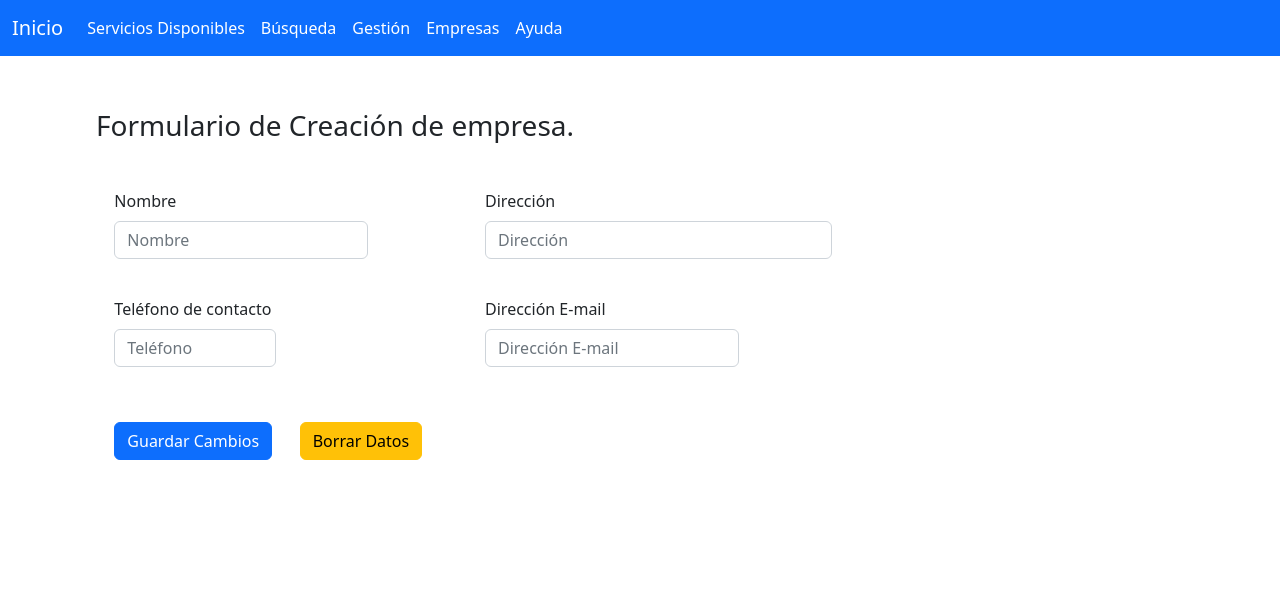
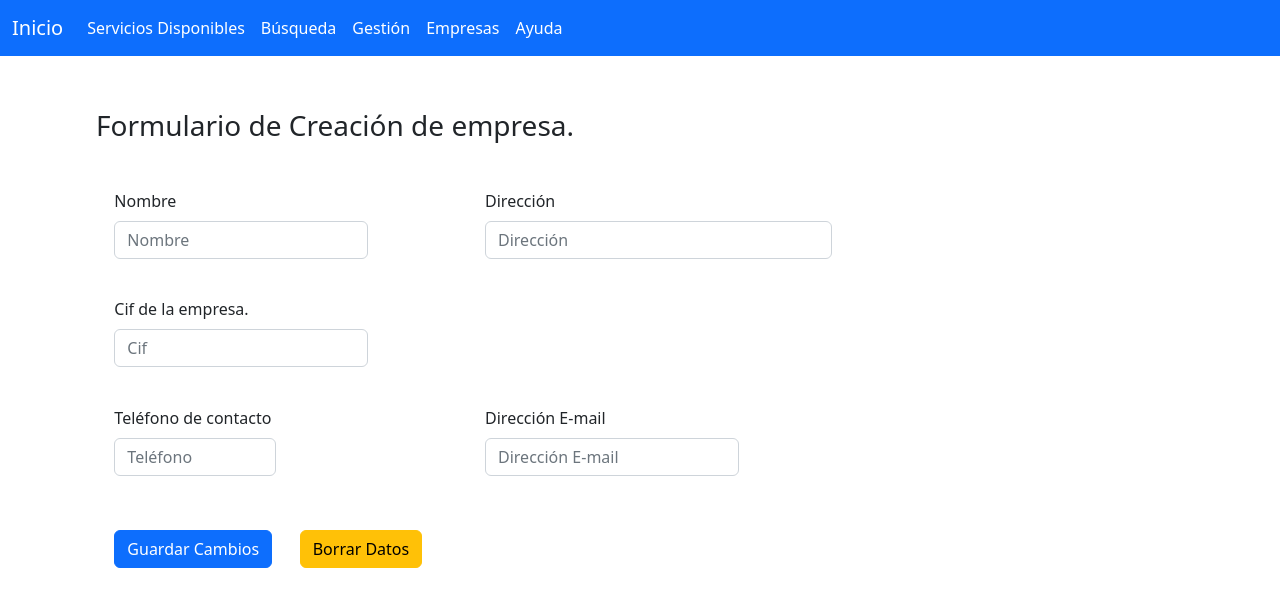
Before and after one commit to csesvaz/NetlifyBack4AppTraducpol, a Vue app in the folder frontend/: page /#/altaEmpresa in a window 1280 px wide. Shown: the top 606 px of the page. Built offline with nearby package versions, Linux system fonts and the light colour scheme.

Commit message:
terminado formulario fix #2

```diff
--- a/frontend/src/FormulariosAlta/AltaEmpresa.vue
+++ b/frontend/src/FormulariosAlta/AltaEmpresa.vue
@@ -69,6 +69,24 @@ export default {
             />
           </div>
         </div>
+          <div class="row inicial">
+          <div class="col-md-3">
+            <label for="cif" class="form-label">Cif de la empresa.</label>
+          </div>
+        </div>
+        <div class="row">
+          <div class="col-md-3">
+            <input
+              type="text"
+              class="form-control"
+              id="cif"
+              placeholder="Cif"
+              required
+              v-model="empresa.cif"
+            />
+          </div>
+        </div>
+
         <div class="row inicial">
           <div class="col-md-4">
             <label for="telefono" class="form-label"
@@ -135,7 +153,7 @@ export default {
   margin-top: 3vw;
 }
 @media (max-width: 576px) {
-  .inicial{
+  .inicial {
     margin-top: 6vw;
   }
   .btn {
@@ -151,6 +169,5 @@ export default {
   #nombre {
     margin-bottom: 3vw;
   }
-
 }
 </style>
--- a/frontend/src/objetos/Empresa.json
+++ b/frontend/src/objetos/Empresa.json
@@ -7,6 +7,7 @@
         "direccion": "C/ Valcarnero 17, Madrid",
         "telefono": "+34 666333555",
         "email": "alfresco@gmail.com",
+        "cif": "12345678A",
         "servicios": [
           {
             "id": 1,
@@ -35,6 +36,7 @@
         "direccion": "C/ Las fuentes s/n, Benicarló",
         "telefono": "+34 654231311",
         "email": "interlingua@gmail.com",
+        "cif": "12345678A",
         "servicios": [
           {
             "id": 3,
@@ -73,6 +75,7 @@
         "direccion": "Av Valencia 45, Zaragoza",
         "telefono": "+34 689002345",
         "email": "traductin@gmail.com",
+        "cif": "12345678A",
         "servicios": [
           {
             "id": 6,
@@ -102,6 +105,7 @@
         "direccion": "Rue de la Paix, Paris",
         "telefono": "+33 611223344",
         "email": "parlezvous@gmail.com",
+        "cif": "12345678A",
         "servicios": [
           {
             "id": 8,
@@ -131,6 +135,7 @@
         "direccion": "C/ Fanjul 12, Madrid",
         "telefono": "+434 677455388",
         "email": "deutschlandtranslations@gmail.com",
+        "cif": "12345678A",
         "servicios": [
           {
             "id": 10,
@@ -158,6 +163,7 @@
         "direccion": "C/ cardenal cisneros 21 5ºA, Barcelona",
         "telefono": "+39 333777999",
         "email": "parliamo@gmail.com",
+        "cif": "12345678A",
         "servicios": [
           {
             "id": 12,
@@ -188,6 +194,7 @@
         "direccion": "Av/ Constitución, Madrid",
         "telefono": "+86 10 12345678",
         "email": "chinesetranslations@gmail.com",
+        "cif": "12345678A",
         "servicios": [
           {
             "id": 14,
@@ -216,13 +223,14 @@
         "direccion": "C/ Mayor 10, Barcelona",
         "telefono": "+34 666555888",
         "email": "info@linguamax.com",
+        "cif": "12345678A",
         "servicios": [
           {
             "id": 16,
             "empresa": "LinguaMax",
             "tipo": "interpretacion",
             "idioma": "Español",
-            "horarioInicio": "09:00",
+            "horarioInicio": "9:00",
             "horarioFin": "19:00",
             "provincia": "Valencia",
             "servicioOnline": true
@@ -232,7 +240,7 @@
             "empresa": "LinguaMax",
             "tipo": "interpretacion",
             "idioma": "Inglés",
-            "horarioInicio": "08:00",
+            "horarioInicio": "8:00",
             "horarioFin": "22:00",
             "provincia": "Madrid",
             "servicioOnline": false
@@ -258,11 +266,12 @@
         ]
       },
       {
-        "id": 10,
+        "id": 9,
         "nombre": "Global Language Solutions",
         "direccion": "C/ Gran Via 25, Madrid",
         "telefono": "+34 666777888",
         "email": "info@globallanguagesolutions.com",
+        "cif": "12345678A",
         "servicios": [
           {
             "id": 20,
@@ -279,7 +288,7 @@
             "empresa": "Global Language Solutions",
             "tipo": "interpretacion",
             "idioma": "Griego",
-            "horarioInicio": "09:00",
+            "horarioInicio": "9:00",
             "horarioFin": "17:00",
             "provincia": "Valencia",
             "servicioOnline": true
@@ -288,7 +297,7 @@
             "id": 22,
             "empresa": "Global Language Solutions",
             "tipo": "traduccion",
-            "tipoDocumento": "Documento Oficial",
+            "tipoDocumento": "Documento Oficila",
             "idioma": "Francés",
             "tiempoEntrega": "2 semanas",
             "traduccionJurada": true
@@ -305,11 +314,12 @@
         ]
       },
       {
-        "id": 11,
+        "id": 10,
         "nombre": "LoTraduzco",
         "direccion": "C/ Calle de la Traducción 1, Sevilla",
         "telefono": "+34 910111213",
         "email": "info@nuevaempresadetraduccion.com",
+        "cif": "12345678A",
         "servicios": [
           {
             "id": 24,
@@ -334,7 +344,7 @@
             "empresa": "LoTraduzco",
             "tipo": "interpretacion",
             "idioma": "Español",
-            "horarioInicio": "09:00",
+            "horarioInicio": "9:00",
             "horarioFin": "18:00",
             "provincia": "Madrid",
             "servicioOnline": true
```
